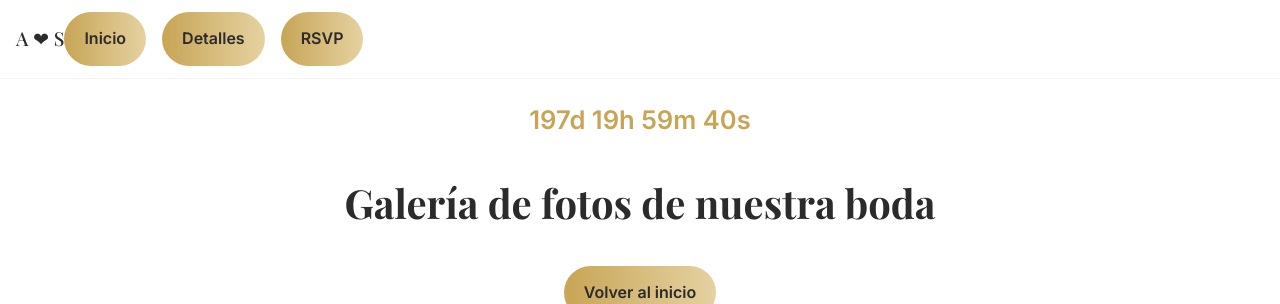
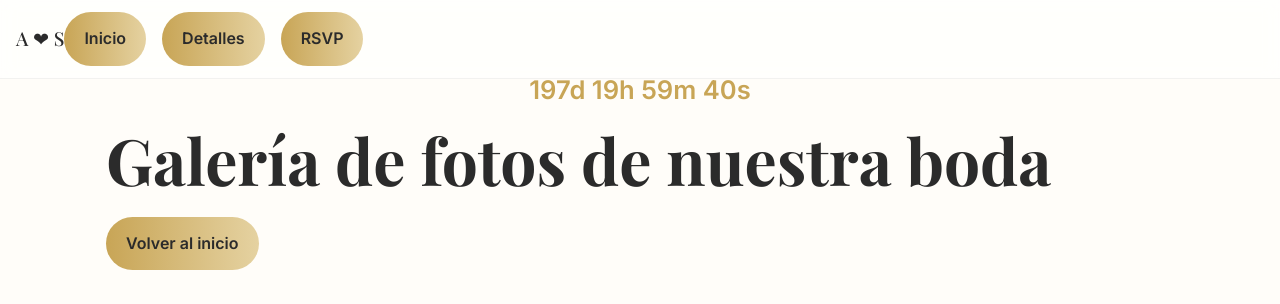
Before and after one commit to elmasteo/proyectoboda, a website: page galeria.html in a window 1280 px wide. Shown: the top 304 px of the page. Drawn offline with nearby package versions, Linux system fonts and the light colour scheme.

Commit message:
ajuste diseño de botones

```diff
--- a/galeria.html
+++ b/galeria.html
@@ -7,9 +7,6 @@
 <link href="https://fonts.googleapis.com/css2?family=Playfair+Display:wght@500;700&family=Inter:wght@300;400;600&display=swap" rel="stylesheet">
 <link href="styles.css" rel="stylesheet" />
 <style>
-body { font-family:'Inter', sans-serif; margin:0; padding:0; background:#fff;}
-h1 { text-align:center; font-family:'Playfair Display', serif; font-size:2.5rem; margin:2rem 0; }
-
 #gallery {
   display: grid;
   grid-template-columns: repeat(auto-fit, minmax(250px, 1fr));
@@ -60,13 +57,6 @@ h1 { text-align:center; font-family:'Playfair Display', serif; font-size:2.5rem;
   width: 100px; height:100px; object-fit:cover;
   margin:0.25rem; border-radius:12px; box-shadow:0 2px 6px rgba(0,0,0,0.2);
 }
-body { padding-top: 100px; } /* espacio para navbar fijo */
-
-.btn-container {
-  margin: 2rem 0; /* solo margin, sin text-align */
-}
-
-.btn-container { text-align:center; margin:2rem 0; }
 
 main.container {
   max-width: 1200px;
```
